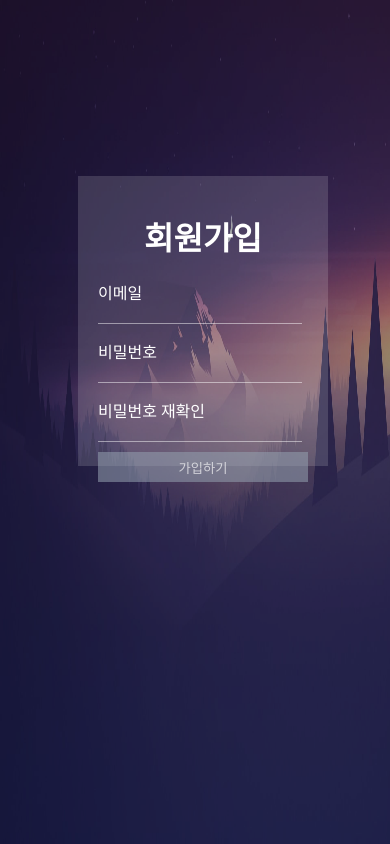
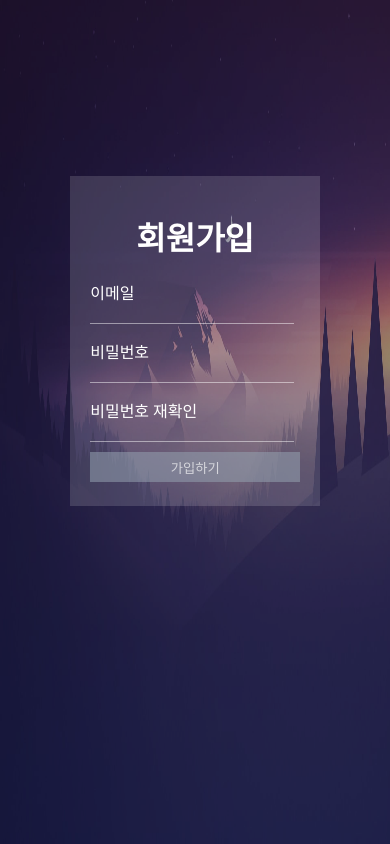
Before and after one commit to hjk92go/healingAndRecovery, a React (Create React App) app: page /healingAndRecovery/signup in a window 390 px wide. Built offline with nearby package versions, Linux system fonts and the light colour scheme; a web font is replaced by a local one.

Commit message:
수정...

```diff
--- a/src/css/SignIn.module.css
+++ b/src/css/SignIn.module.css
@@ -86,7 +86,7 @@ button > a {
     font-family: "TAEBAEKmilkyway";
     color: white;
     margin: 45%;
-    margin-left: 20%;
+    margin-left: 18%;
     width: 210px;
     height: 250px;
     color: white;
--- a/src/css/SignUp.module.css
+++ b/src/css/SignUp.module.css
@@ -58,9 +58,9 @@ form {
     font-family: "TAEBAEKmilkyway";
     color: white;
     margin: 45%;
-    margin-left: 20%;
+    margin-left: 18%;
     width: 210px;
-    height: 250px;
+    height: 290px;
     color: white;
     background-color: rgba(255, 255, 255, 0.146);
   }
@@ -70,6 +70,6 @@ form {
   .createId {
     margin: 55%;
     margin-left: 15%;
-    height: 280px;
+    height: 290px;
   }
 }
```
Also changed, not shown: 1 other file (tests, documents, lock files or other folders).
